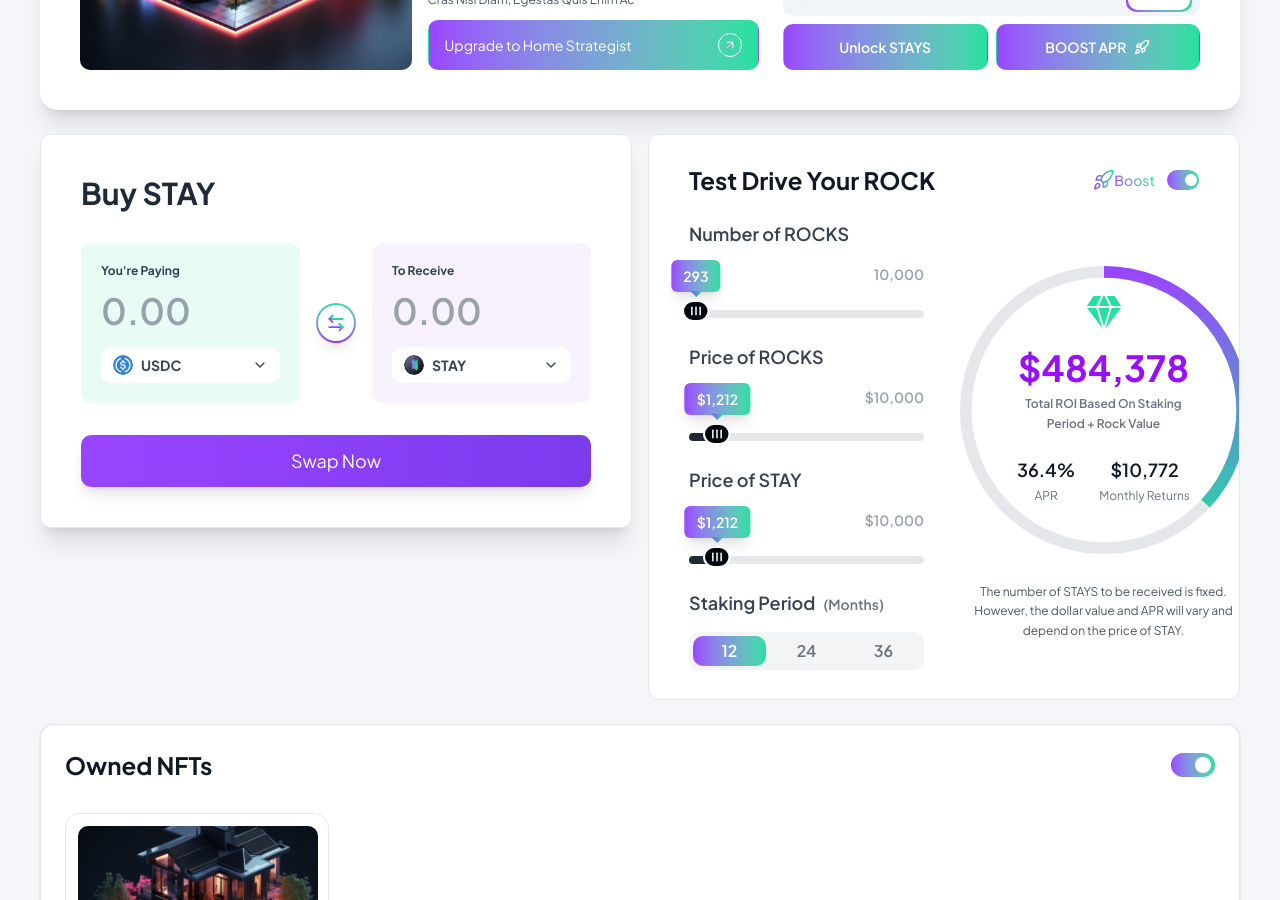
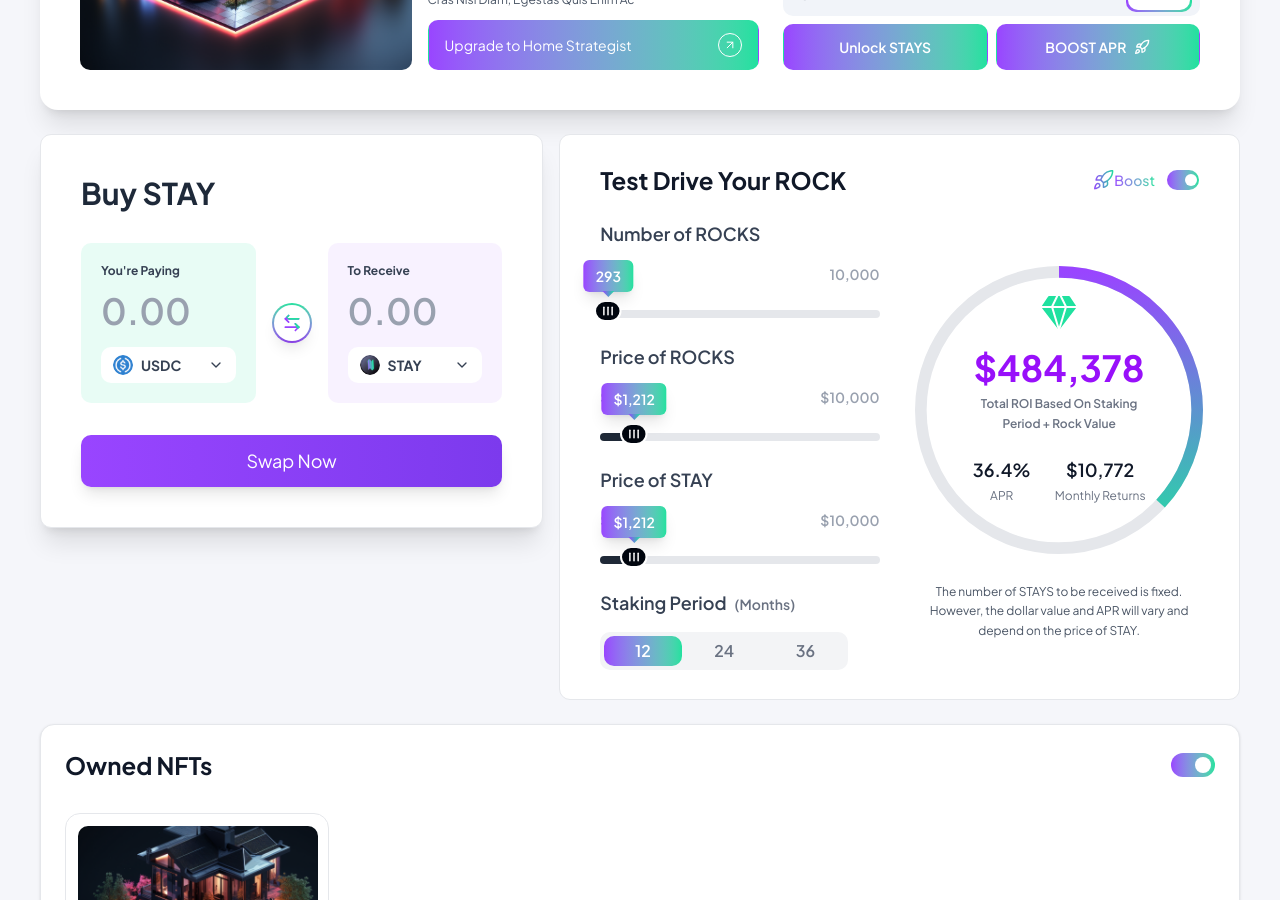
Before and after one commit to EhtishamNazir1234/nfstay, a Next.js app: page /printer in a window 1280 px wide. Shown: the part 680-1580 px from the top of the page. Built offline with nearby package versions, Linux system fonts and the light colour scheme.

Commit message:
revision 1

```diff
--- a/src/components/ui/dashboard/PrinterContent.tsx
+++ b/src/components/ui/dashboard/PrinterContent.tsx
@@ -100,7 +100,7 @@ export default function PrinterContent() {
 
             {/* Buy STAY + TestDriveRock – same width as upper section on mobile */}
             <div className="flex flex-col lg:flex-row gap-3 lg:gap-4 mt-4 sm:mt-6 w-full max-w-full min-w-0 max-sm:overflow-x-hidden">
-              <div className="w-full max-w-full min-w-0 lg:flex-1">
+              <div className="w-full max-w-full min-w-0 lg:flex-[0.85]">
                 <MintCard
                   title="Buy STAY"
                   payingLabel="You're Paying"
@@ -112,7 +112,7 @@ export default function PrinterContent() {
                 />
               </div>
 
-              <div className="w-full max-w-full min-w-0 flex-1">
+              <div className="w-full max-w-full min-w-0 lg:flex-[1.15]">
                 <TestDriveRock />
               </div>
             </div>
```
